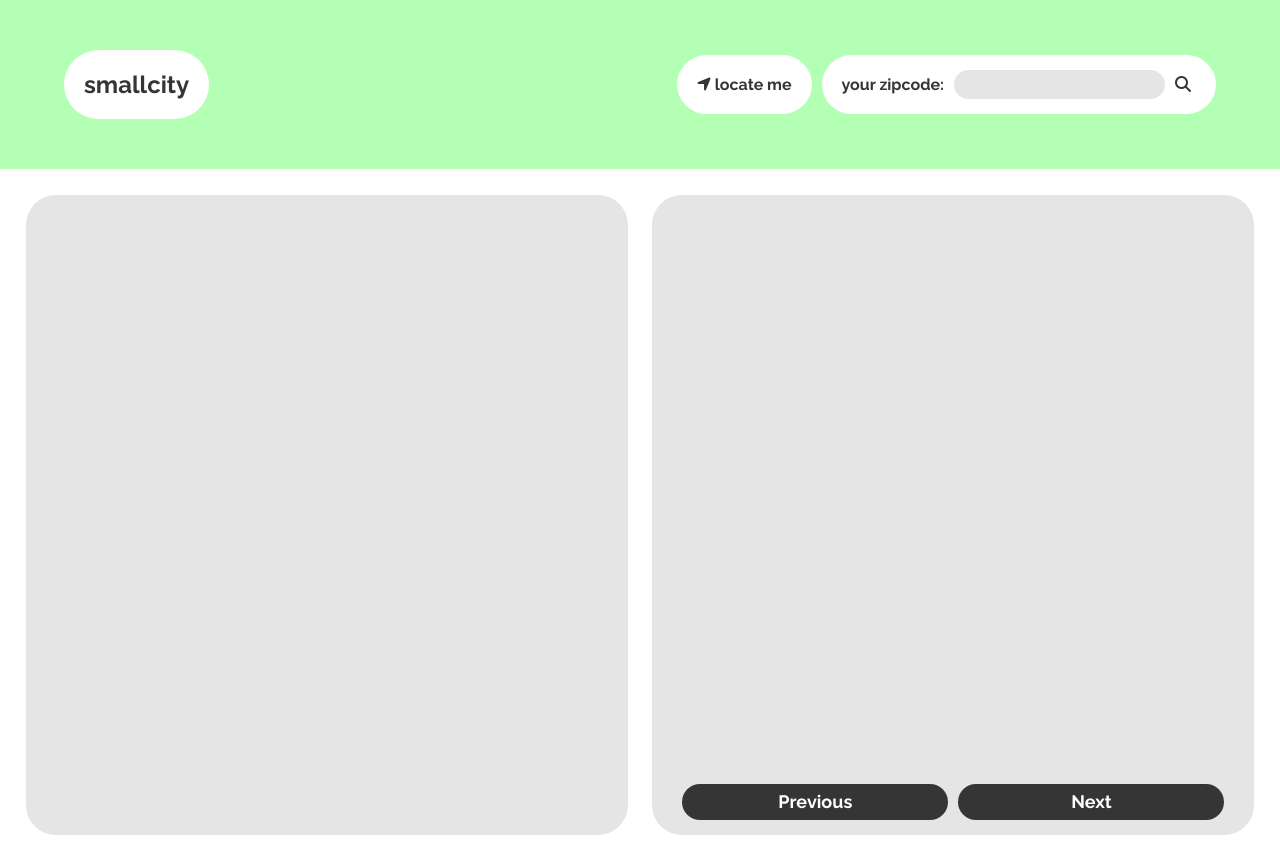
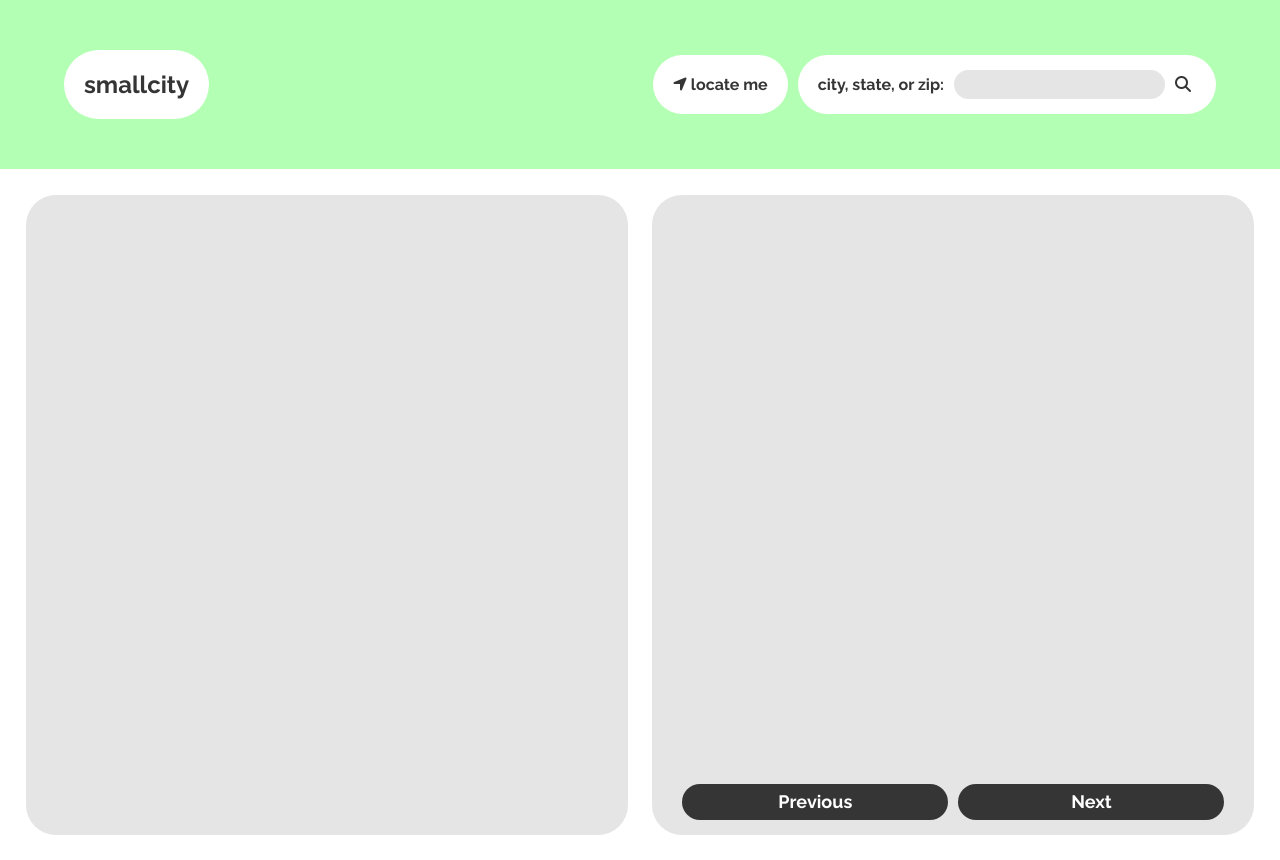
Before and after one commit to googleinterns/SmallCity, a plain HTML site: page src/main/webapp/index.html in a window 1280 px wide. Drawn offline with Linux system fonts and the light colour scheme; some packages are replaced by stand-ins of ours.

Commit message:
Change zip indicator

```diff
--- a/src/main/webapp/index.html
+++ b/src/main/webapp/index.html
@@ -50,7 +50,7 @@ to represent the company, product, or service to which they refer. -->
       <h1 class="logo">smallcity</h1>
       <button class="geolocate-button" onclick="getGeolocation()"><i class="fas fa-location-arrow"></i> locate me</button>
       <div class="zipcode-container">
-        your zipcode:
+        city, state, or zip:
         <input type="text" id="zipCode" name="zipCode" value="">
         <button type="submit" onclick="getZipCode()" class="zipCode-submit-btn"><i class="fas fa-search"></i></button>
 
```
